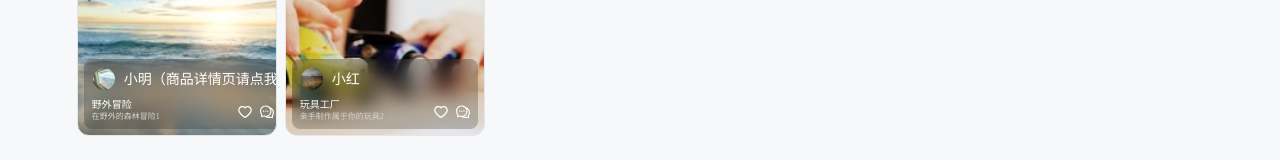
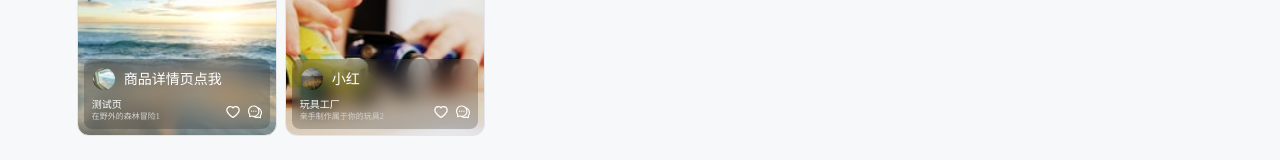
Before and after one commit to RSSYLY/ertongkepu-mobile, a Vue app: page /main/productlist in a window 1280 px wide. Shown: the part 216-376 px from the top of the page. Built offline with nearby package versions, Linux system fonts and the light colour scheme; a web font is replaced by a local one.

Commit message:
Update productlist.vue

```diff
--- a/src/views/mainpage/productlist.vue
+++ b/src/views/mainpage/productlist.vue
@@ -89,8 +89,8 @@ export default {
             {
                 authorAvater: avaUrl1,
                 src: imgUrl1,
-                author: "小明（商品详情页请点我）",
-                title: "野外冒险",
+                author: "商品详情页点我",
+                title: "测试页",
                 text: "在野外的森林冒险",
                 like: 16,
                 id: 1
```
